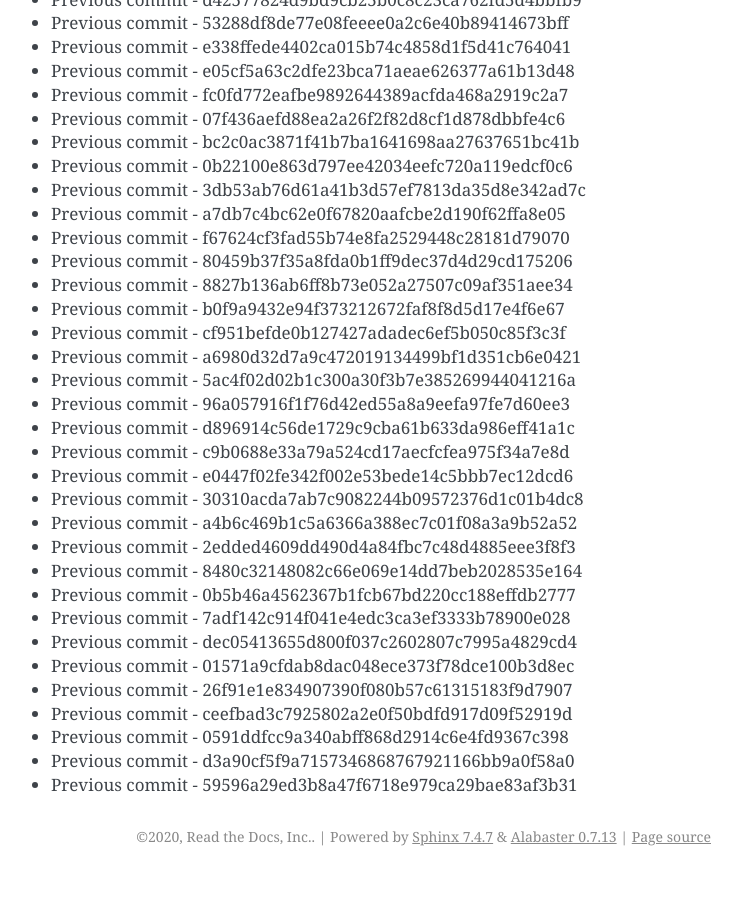
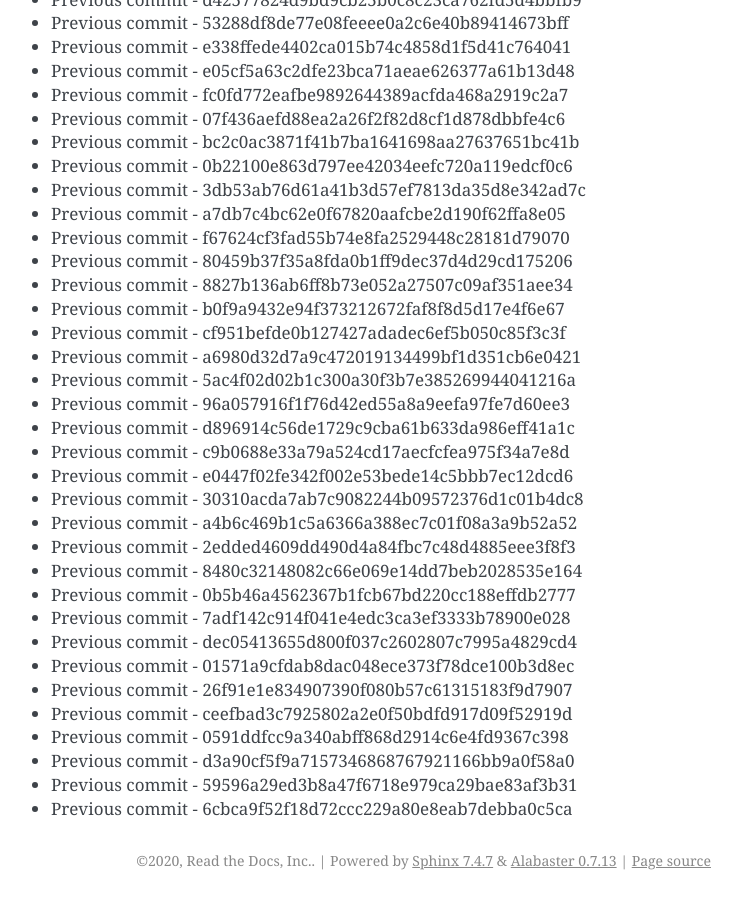
Before and after one commit to readthedocs/rtd-git-stresstest, a Sphinx documentation site: the page built from docs/updates.rst, in a window 1280 px wide and 900 px high, scrolled down 60386 px. Shown: the whole window, without its empty margins (399-1141 px from the left). Built offline with Sphinx 7.4.7, drawn with Linux system fonts in a browser that asks for light colours; before the commit the page ends 61262 px from its top, so only the background shows below that.

Commit message:
Generating commit from previous: 6cbca9f52f18d72ccc229a80e8eab7debba0c5ca

```diff
--- a/docs/updates.rst
+++ b/docs/updates.rst
@@ -2569,3 +2569,4 @@ It can be tested for any performance characteristics.
 * Previous commit - 0591ddfcc9a340abff868d2914c6e4fd9367c398
 * Previous commit - d3a90cf5f9a7157346868767921166bb9a0f58a0
 * Previous commit - 59596a29ed3b8a47f6718e979ca29bae83af3b31
+* Previous commit - 6cbca9f52f18d72ccc229a80e8eab7debba0c5ca
```
